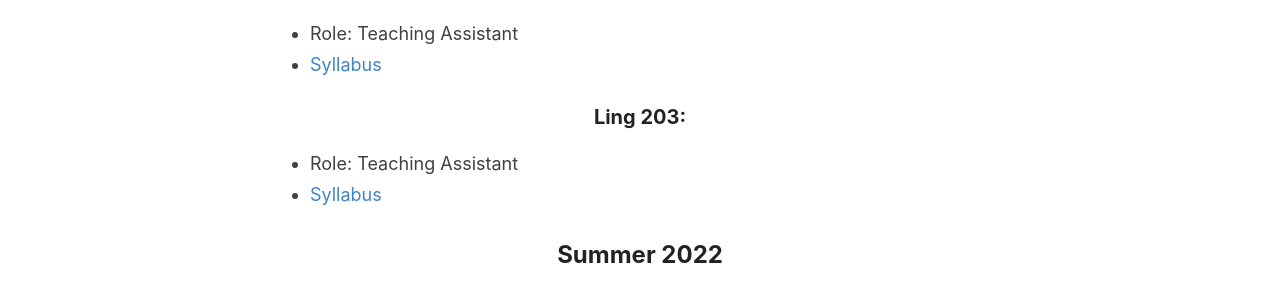
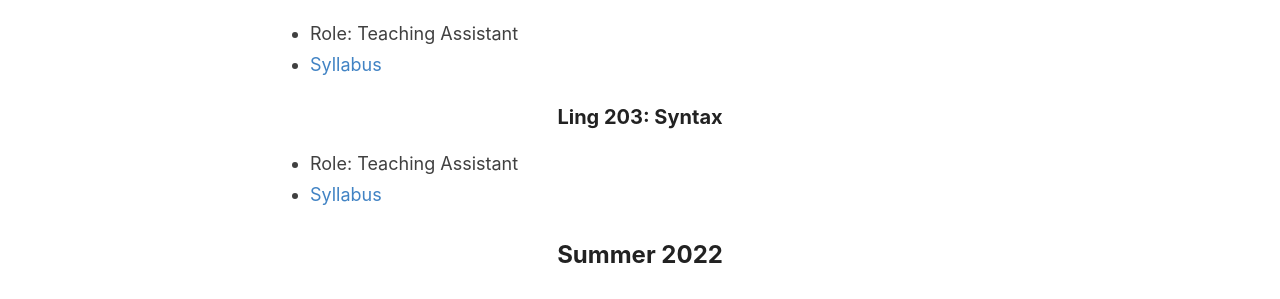
Before and after one commit to furkandikmen/furkandikmen.github.io, a Jekyll site: the page built from _pages/teaching.md, in a window 1280 px wide. Shown: the part 345-644 px from the top of the page. Built offline with Jekyll 4.4.1, drawn with Linux system fonts in a browser that asks for light colours.

Commit message:
Update teaching.md

```diff
--- a/_pages/teaching.md
+++ b/_pages/teaching.md
@@ -9,7 +9,7 @@ permalink: /teaching/
 - Role: Teaching Assistant
 - [Syllabus](https://github.com/furkandikmen/furkandikmen.github.io/blob/master/assets/syllabus/Ling305_Fall2022.pdf)
 
-### Ling 203:
+### Ling 203: Syntax
 - Role: Teaching Assistant
 - [Syllabus](LİNK BURAYA)
 
```
